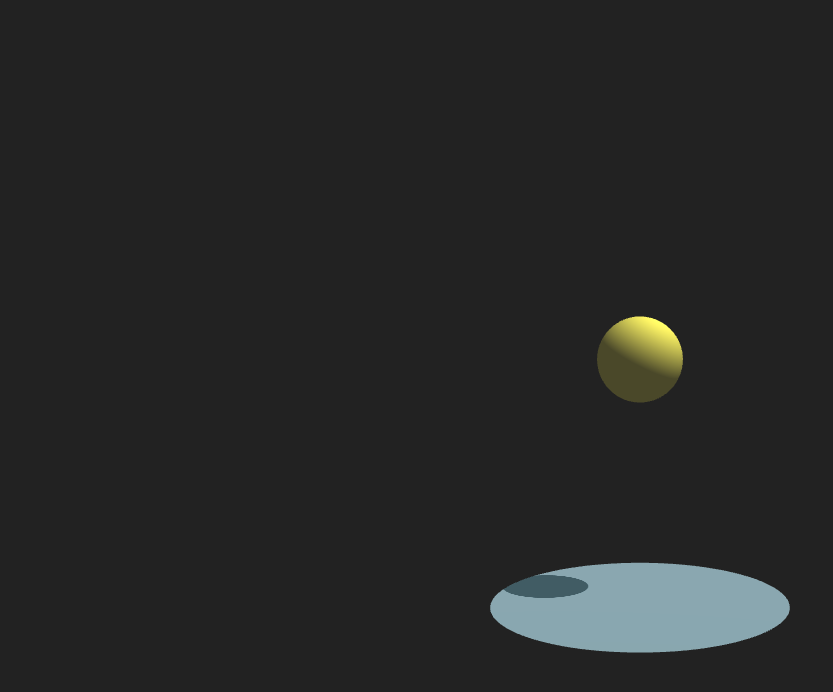
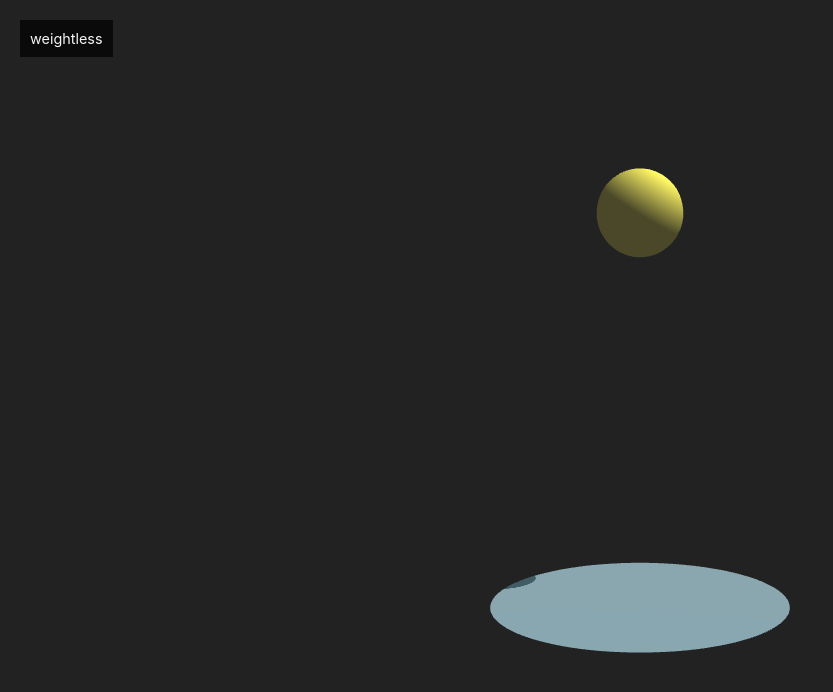
Before and after one commit to mathieu-superpose/ball-bounce, a React (Vite) app: page / in a window 1280 px wide. Shown: the top 692 px of the page, without its empty margins (0-833 px from the left). Built offline with nearby package versions, Linux system fonts and the light colour scheme.

Commit message:
add bouncing hook, ball state & UI for currentStep

```diff
--- a/src/Experience.tsx
+++ b/src/Experience.tsx
@@ -3,6 +3,7 @@ import { Canvas } from "@react-three/fiber"
 import "./Experience.css"
 
 import Scene from "./Scene"
+import UI from "./components/ui"
 
 function Experience() {
   return (
@@ -18,6 +19,8 @@ function Experience() {
           <Scene />
         </Canvas>
       </div>
+
+      <UI />
     </div>
   )
 }
--- a/src/components/BouncingBall/index.tsx
+++ b/src/components/BouncingBall/index.tsx
@@ -1,18 +1,17 @@
 import { useMemo, useRef } from "react"
 import * as THREE from "three"
-import { extend, useFrame } from "@react-three/fiber"
+import { extend } from "@react-three/fiber"
 import { shaderMaterial } from "@react-three/drei"
+
+import { useBounce } from "../../hooks/useBounce"
 
 import fragement from "./shader/fragment.glsl"
 import vertex from "./shader/vertex.glsl"
-import { time } from "three/tsl"
 
 const BouncingBallShaderMaterial = shaderMaterial({}, vertex, fragement)
 
 extend({ BouncingBallShaderMaterial })
 
-const GRAVITY = -9.8 * 2
-const JUMP_VELOCITY = 20
 const RADIUS = 1
 
 function BouncingBall({ lightPosition }: { lightPosition: THREE.Vector3 }) {
@@ -26,53 +25,7 @@ function BouncingBall({ lightPosition }: { lightPosition: THREE.Vector3 }) {
     return material
   }, [])
 
-  const velocity = useRef(0)
-  const timeRatioRef = useRef(1)
-
-  useFrame((_state, delta) => {
-    if (!ballRef?.current) {
-      return
-    }
-
-    const ball = ballRef.current
-
-    // Update the ball's position based on the velocity and gravity
-    if (
-      ball.position.y <= -RADIUS / 2 &&
-      velocity.current <= 0 &&
-      ball.scale.y == 0.5
-    ) {
-      velocity.current = JUMP_VELOCITY
-    }
-
-    const timeRatio = timeRatioRef.current
-
-    ball.position.y += velocity.current * delta * timeRatio
-
-    velocity.current += GRAVITY * delta * timeRatio
-
-    if (ball.scale.y < 1 && velocity.current < 0) {
-      timeRatioRef.current = Math.max(0.2, timeRatioRef.current - delta * 30)
-    } else {
-      timeRatioRef.current = Math.min(1, timeRatioRef.current + delta * 5)
-    }
-
-    if (ball.position.y < 0 && velocity.current < 0) {
-      // update y scale to make it look like a bounce
-      ball.scale.y -= delta * 10 * timeRatio
-      ball.scale.y = Math.max(ball.scale.y, 0.5)
-
-      ball.scale.x = 1 / (ball.scale.y * 1.2)
-      ball.scale.z = 1 / (ball.scale.y * 1.2)
-    } else {
-      // reset y scale
-      ball.scale.y += delta * 10 * timeRatio
-      ball.scale.y = Math.min(ball.scale.y, 1)
-
-      ball.scale.x = Math.max(1, ball.scale.x - delta * 10)
-      ball.scale.z = Math.max(1, ball.scale.z - delta * 10)
-    }
-  })
+  useBounce(ballRef)
 
   return (
     <mesh material={material} castShadow ref={ballRef}>
--- /dev/null
+++ b/src/components/ui/State.tsx
@@ -0,0 +1,8 @@
+import { useBallStore } from "../../stores/ball"
+
+function State() {
+  const currentStep = useBallStore((state) => state.currentStep)
+
+  return <div>{currentStep}</div>
+}
+export default State
--- /dev/null
+++ b/src/components/ui/UI.css
@@ -0,0 +1,8 @@
+.ui {
+  position: fixed;
+  top: 20px;
+  left: 20px;
+
+  padding: 10px;
+  background-color: rgba(0.3, 0.3, 0.3, 0.7);
+}
--- /dev/null
+++ b/src/components/ui/index.tsx
@@ -0,0 +1,13 @@
+import State from "./State"
+
+import "./UI.css"
+
+function UI() {
+  return (
+    <div className="ui">
+      <State />
+    </div>
+  )
+}
+
+export default UI
--- /dev/null
+++ b/src/hooks/useBounce.ts
@@ -0,0 +1,30 @@
+import { useFrame } from "@react-three/fiber"
+import { RefObject, useRef } from "react"
+import * as THREE from "three"
+
+const GRAVITY = -9.8 * 2
+const JUMP_VELOCITY = 20
+const RADIUS = 1
+
+export function useBounce(ref: RefObject<THREE.Mesh | null>) {
+  const velocity = useRef(0)
+
+  useFrame((_state, delta) => {
+    if (!ref?.current) {
+      return
+    }
+
+    const ball = ref.current
+
+    // update the velocity
+    if (ball.position.y <= 0 - RADIUS) {
+      velocity.current = JUMP_VELOCITY
+    }
+
+    // update the position
+    ball.position.y += velocity.current * delta
+
+    // update the velocity
+    velocity.current += GRAVITY * delta
+  })
+}
--- /dev/null
+++ b/src/stores/ball.ts
@@ -0,0 +1,29 @@
+import { create } from "zustand"
+
+type TStep = "weightless" | "fall" | "compress" | "release" | "jump"
+
+interface BearState {
+  currentStep: TStep
+  nextStep: () => void
+}
+
+function nextStep(currentStep: TStep): TStep {
+  switch (currentStep) {
+    case "weightless":
+      return "fall"
+    case "fall":
+      return "compress"
+    case "compress":
+      return "release"
+    case "release":
+      return "jump"
+    case "jump":
+      return "weightless"
+  }
+}
+
+export const useBallStore = create<BearState>((set) => ({
+  currentStep: "weightless",
+  nextStep: () =>
+    set((state) => ({ currentStep: nextStep(state.currentStep) })),
+}))
```
